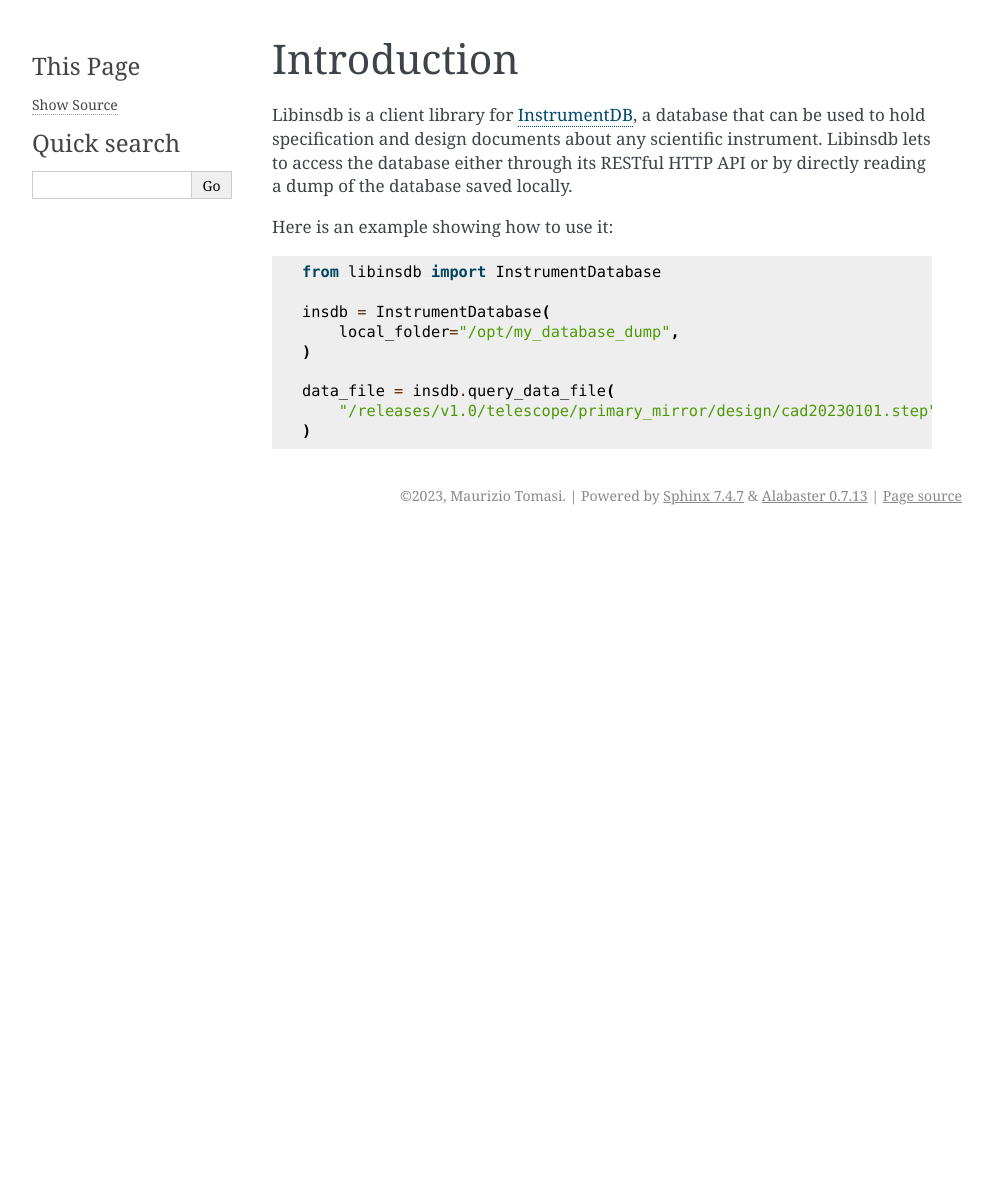
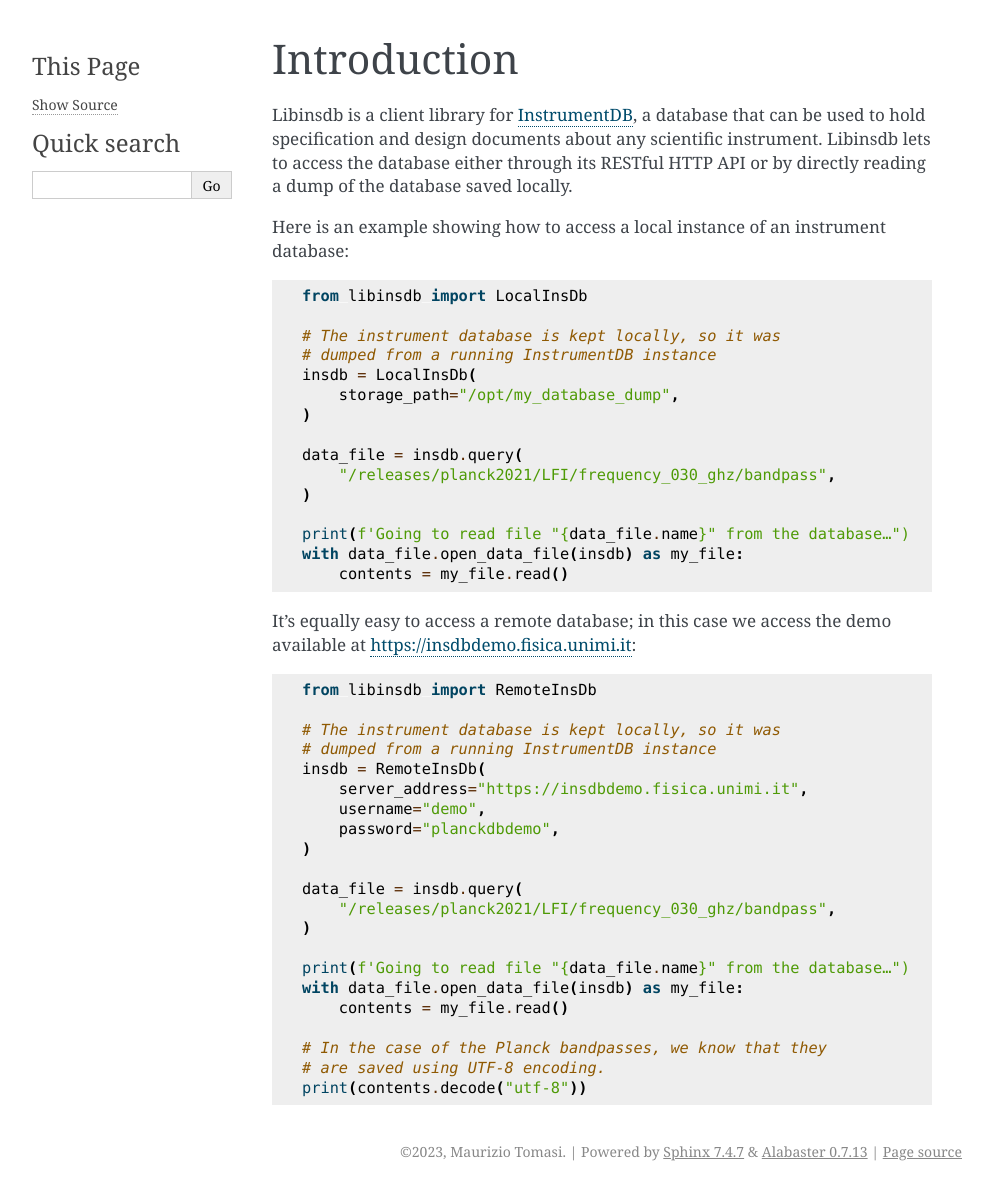
Before and after one commit to ziotom78/libinsdb, a Sphinx documentation site: the page built from docs/introduction.rst, in a window 1280 px wide. Shown: the whole page, without its empty margins (148-1141 px from the left). Built offline with Sphinx 7.4.7, drawn with Linux system fonts in a browser that asks for light colours; before the commit the page ends 900 px from its top, so only the background shows below that.

```diff
--- a/docs/conf.py
+++ b/docs/conf.py
@@ -25,3 +25,8 @@ exclude_patterns = ["_build", "Thumbs.db", ".DS_Store"]
 
 html_theme = "alabaster"
 html_static_path = ["_static"]
+
+# Extensions
+extensions = [
+    "sphinx.ext.autodoc",
+]
--- a/docs/installation.rst
+++ b/docs/installation.rst
@@ -1,2 +1,4 @@
 Installation
 ============
+
+Libinsdb is indexed on the Python Package Index. More information will be added here later.
--- a/docs/introduction.rst
+++ b/docs/introduction.rst
@@ -6,16 +6,50 @@ database that can be used to hold specification and design documents about any s
 to access the database either through its RESTful HTTP API or by directly reading a dump
 of the database saved locally.
 
-Here is an example showing how to use it:
+Here is an example showing how to access a local instance of an instrument database:
 
 .. code-block:: python
 
-    from libinsdb import InstrumentDatabase
+    from libinsdb import LocalInsDb
 
-    insdb = InstrumentDatabase(
-        local_folder="/opt/my_database_dump",
+    # The instrument database is kept locally, so it was
+    # dumped from a running InstrumentDB instance
+    insdb = LocalInsDb(
+        storage_path="/opt/my_database_dump",
     )
 
-    data_file = insdb.query_data_file(
-        "/releases/v1.0/telescope/primary_mirror/design/cad20230101.step"
+    data_file = insdb.query(
+        "/releases/planck2021/LFI/frequency_030_ghz/bandpass",
     )
+
+    print(f'Going to read file "{data_file.name}" from the database…")
+    with data_file.open_data_file(insdb) as my_file:
+        contents = my_file.read()
+
+
+It's equally easy to access a remote database; in this case we access the demo
+available at https://insdbdemo.fisica.unimi.it:
+
+.. code-block:: python
+
+    from libinsdb import RemoteInsDb
+
+    # The instrument database is kept locally, so it was
+    # dumped from a running InstrumentDB instance
+    insdb = RemoteInsDb(
+        server_address="https://insdbdemo.fisica.unimi.it",
+        username="demo",
+        password="planckdbdemo",
+    )
+
+    data_file = insdb.query(
+        "/releases/planck2021/LFI/frequency_030_ghz/bandpass",
+    )
+
+    print(f'Going to read file "{data_file.name}" from the database…")
+    with data_file.open_data_file(insdb) as my_file:
+        contents = my_file.read()
+
+    # In the case of the Planck bandpasses, we know that they
+    # are saved using UTF-8 encoding.
+    print(contents.decode("utf-8"))
--- a/docs/reference.rst
+++ b/docs/reference.rst
@@ -1,2 +1,7 @@
 API Reference
 =============
+
+.. automodule:: libinsdb
+    :members:
+    :undoc-members:
+    :show-inheritance:
```
Also changed, not shown: docs/tutorial.rst (+67 -0 lines).
